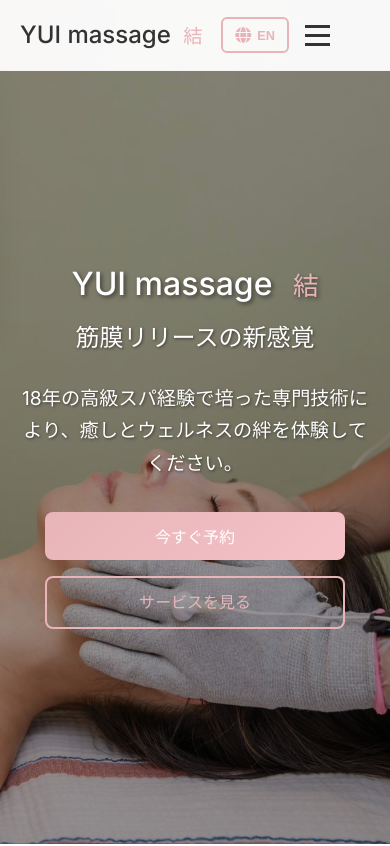
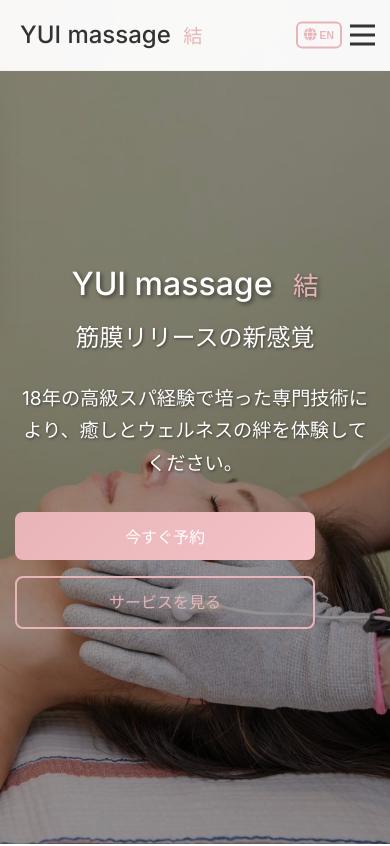
Before and after one commit to amouriauxarnaud/YUImassage, a plain HTML site: page index.html in a window 390 px wide. Shown: the top 846 px of the page. Drawn offline with Linux system fonts and the light colour scheme.

Commit message:
Update mobile versione

```diff
--- a/styles.css
+++ b/styles.css
@@ -658,9 +658,26 @@ p {
 
     .nav-actions {
         position: absolute;
-        right: 60px;
+        right: 20px;
         top: 50%;
         transform: translateY(-50%);
+        display: flex;
+        align-items: center;
+        gap: 1rem;
+    }
+
+    .language-toggle {
+        padding: 6px 8px;
+        font-size: 0.8rem;
+        gap: 4px;
+    }
+
+    .language-toggle i {
+        font-size: 0.9rem;
+    }
+
+    #lang-indicator {
+        font-size: 0.7rem;
     }
 
     .nav-menu.active {
@@ -727,7 +744,25 @@ p {
 
     .hero-buttons {
         flex-direction: column;
-        align-items: center;
+    }
+
+    .nav-actions {
+        right: 15px;
+        gap: 0.5rem;
+    }
+
+    .language-toggle {
+        padding: 5px 6px;
+        font-size: 0.75rem;
+        gap: 3px;
+    }
+
+    .language-toggle i {
+        font-size: 0.8rem;
+    }
+
+    #lang-indicator {
+        font-size: 0.65rem;
     }
 
     .btn-primary, .btn-secondary {
```
